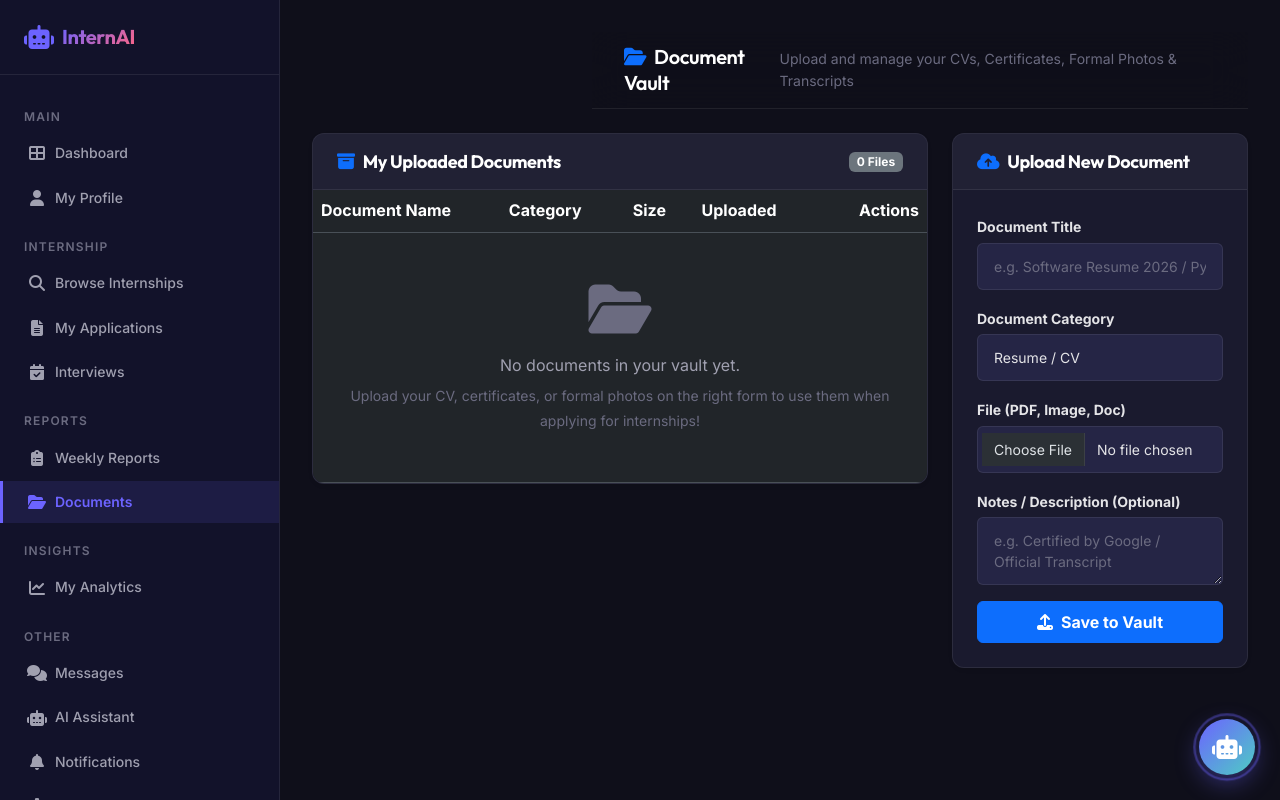
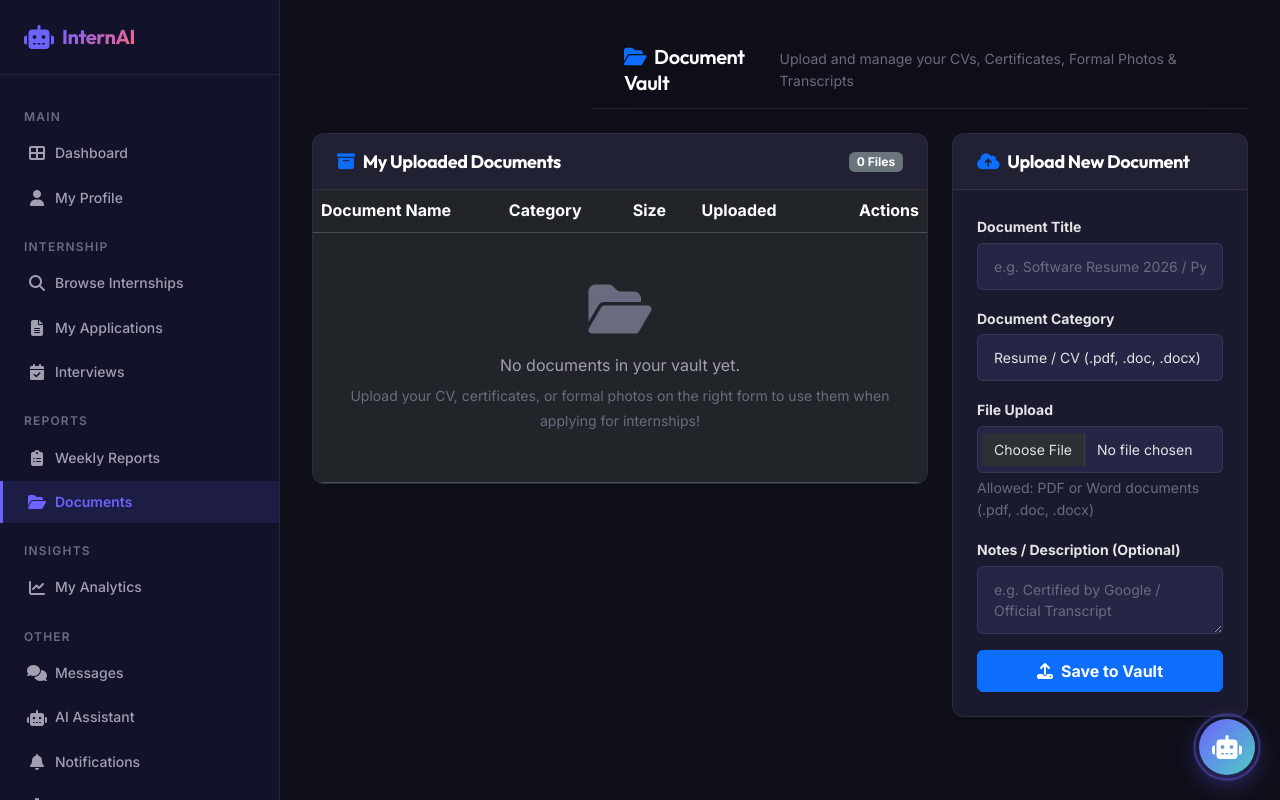
Before and after one commit to A-Rakin/internai, a Django app: page /documents/ in a window 1280 px wide. Run offline with Django 4.2, Linux system fonts and the light colour scheme; the visitor is signed in with stand-in values (Sample User, id 1); data that the repository does not hold is empty.

Commit message:
Enforce strict file upload accept filtering and backend extension/mime security validators across all panels

```diff
--- a/companies/forms.py
+++ b/companies/forms.py
@@ -26,7 +26,7 @@ class CompanyProfileForm(forms.ModelForm):
         ]
         widgets = {
             'company_name': forms.TextInput(attrs={'class': 'form-control'}),
-            'logo': forms.FileInput(attrs={'class': 'form-control'}),
+            'logo': forms.FileInput(attrs={'class': 'form-control', 'accept': 'image/png, image/jpeg, image/jpg, image/webp'}),
             'industry': forms.Select(attrs={'class': 'form-select'}),
             'company_size': forms.Select(attrs={'class': 'form-select'}),
             'description': forms.Textarea(attrs={'class': 'form-control', 'rows': 4}),
--- a/companies/templates/companies/settings.html
+++ b/companies/templates/companies/settings.html
@@ -24,7 +24,8 @@
                         </div>
                         <div class="mb-3">
                             <label class="form-label">Profile Avatar</label>
-                            <input type="file" name="avatar" class="form-control">
+                            <input type="file" name="avatar" class="form-control" accept="image/png, image/jpeg, image/jpg, image/webp">
+                            <small class="text-muted">Image files only (.png, .jpg, .jpeg, .webp)</small>
                         </div>
                         <button type="submit" class="btn btn-primary"><i class="fas fa-save me-2"></i>Save Settings</button>
                     </form>
--- a/documents/templates/documents/document_list.html
+++ b/documents/templates/documents/document_list.html
@@ -99,19 +99,20 @@
                         </div>
                         <div class="mb-3">
                             <label class="form-label fw-bold">Document Category</label>
-                            <select name="doc_type" class="form-select" required>
-                                <option value="resume">Resume / CV</option>
-                                <option value="formal_photo">Formal Photo / Picture</option>
-                                <option value="certificate">Certificate</option>
-                                <option value="transcript">Academic Transcript</option>
-                                <option value="portfolio">Portfolio Document</option>
-                                <option value="cover_letter">Cover Letter</option>
+                            <select name="doc_type" id="docTypeSelect" class="form-select" required>
+                                <option value="resume">Resume / CV (.pdf, .doc, .docx)</option>
+                                <option value="formal_photo">Formal Photo / Picture (.png, .jpg, .jpeg, .webp)</option>
+                                <option value="certificate">Certificate (.pdf, .png, .jpg)</option>
+                                <option value="transcript">Academic Transcript (.pdf, .png, .jpg)</option>
+                                <option value="portfolio">Portfolio Document (.pdf, .doc, .docx)</option>
+                                <option value="cover_letter">Cover Letter (.pdf, .doc, .docx)</option>
                                 <option value="other">Other Document</option>
                             </select>
                         </div>
                         <div class="mb-3">
-                            <label class="form-label fw-bold">File (PDF, Image, Doc)</label>
-                            <input type="file" name="file" class="form-control" required>
+                            <label class="form-label fw-bold">File Upload</label>
+                            <input type="file" name="file" id="docFileInput" class="form-control" accept=".pdf, .doc, .docx" required>
+                            <small class="text-muted d-block mt-1" id="fileHelpText">Allowed: PDF or Word documents (.pdf, .doc, .docx)</small>
                         </div>
                         <div class="mb-3">
                             <label class="form-label fw-bold">Notes / Description (Optional)</label>
@@ -125,3 +126,33 @@
     </div>
 </div>
 {% endblock %}
+
+{% block extra_js %}
+<script>
+document.addEventListener('DOMContentLoaded', function() {
+    const docTypeSelect = document.getElementById('docTypeSelect');
+    const docFileInput = document.getElementById('docFileInput');
+    const fileHelpText = document.getElementById('fileHelpText');
+
+    function updateFileAccept() {
+        if (!docTypeSelect || !docFileInput) return;
+        const val = docTypeSelect.value;
+        if (val === 'formal_photo') {
+            docFileInput.setAttribute('accept', 'image/png, image/jpeg, image/jpg, image/webp');
+            if (fileHelpText) fileHelpText.textContent = 'Allowed: Image files only (.png, .jpg, .jpeg, .webp)';
+        } else if (val === 'resume' || val === 'cover_letter' || val === 'portfolio') {
+            docFileInput.setAttribute('accept', '.pdf, .doc, .docx');
+            if (fileHelpText) fileHelpText.textContent = 'Allowed: PDF or Word documents (.pdf, .doc, .docx)';
+        } else {
+            docFileInput.setAttribute('accept', '.pdf, .doc, .docx, .png, .jpg, .jpeg, .webp');
+            if (fileHelpText) fileHelpText.textContent = 'Allowed: PDF, Word docs, or Image files (.pdf, .doc, .docx, .jpg, .png, .webp)';
+        }
+    }
+
+    if (docTypeSelect) {
+        docTypeSelect.addEventListener('change', updateFileAccept);
+        updateFileAccept();
+    }
+});
+</script>
+{% endblock %}
--- a/documents/views.py
+++ b/documents/views.py
@@ -23,6 +23,13 @@ def list(request):
         if not title or not uploaded_file:
             messages.error(request, 'Document title and file are required.')
         else:
+            try:
+                from common.validators import validate_document_file
+                validate_document_file(uploaded_file, doc_type)
+            except Exception as ve:
+                messages.error(request, str(ve).strip("['']"))
+                return redirect('documents:list')
+
             doc = Document.objects.create(
                 user=request.user,
                 title=title,
--- a/students/templates/students/profile_edit.html
+++ b/students/templates/students/profile_edit.html
@@ -45,7 +45,8 @@
                     </div>
                     <div class="col-md-4">
                         <label class="form-label fw-bold">Profile Avatar / Photo</label>
-                        <input type="file" name="avatar" class="form-control">
+                        <input type="file" name="avatar" class="form-control" accept="image/png, image/jpeg, image/jpg, image/webp">
+                        <small class="text-muted d-block mt-1">Image files only (.png, .jpg, .jpeg, .webp)</small>
                     </div>
                     <div class="col-md-4">
                         <label class="form-label fw-bold">Date of Birth</label>
--- a/students/templates/students/settings.html
+++ b/students/templates/students/settings.html
@@ -28,7 +28,8 @@
                         </div>
                         <div class="mb-3">
                             <label class="form-label">Profile Photo</label>
-                            <input type="file" name="avatar" class="form-control">
+                            <input type="file" name="avatar" class="form-control" accept="image/png, image/jpeg, image/jpg, image/webp">
+                            <small class="text-muted">Image files only (.png, .jpg, .jpeg, .webp)</small>
                         </div>
                         <button type="submit" class="btn btn-primary"><i class="fas fa-save me-2"></i>Save Account Settings</button>
                     </form>
```
Also changed, not shown: applications/views.py (+7 -0 lines), common/validators.py (added, +86 -0 lines), companies/views.py (+15 -1 lines), students/views.py (+15 -4 lines).
